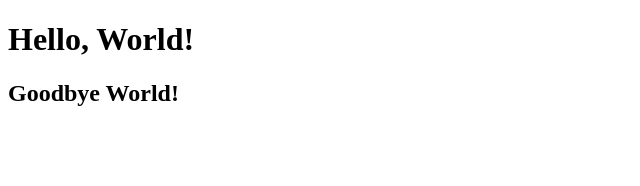
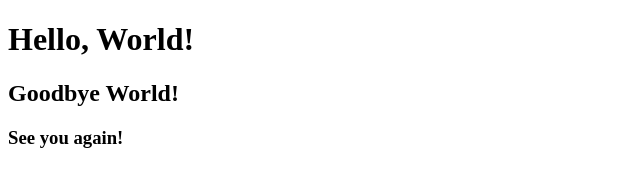
Before and after one commit to ToranTran/CS3338-first-project, a plain HTML site: page index.html in a window 1280 px wide. Shown: the whole page, without its empty margins (0-640 px from the left). Drawn offline with Linux system fonts and the light colour scheme.

Commit message:
New update

```diff
--- a/index.html
+++ b/index.html
@@ -8,5 +8,6 @@
 <body>
     <h1>Hello, World!</h1>
     <h2>Goodbye World!</h2>
+    <h3>See you again!</h3>
 </body>
 </html>
```
